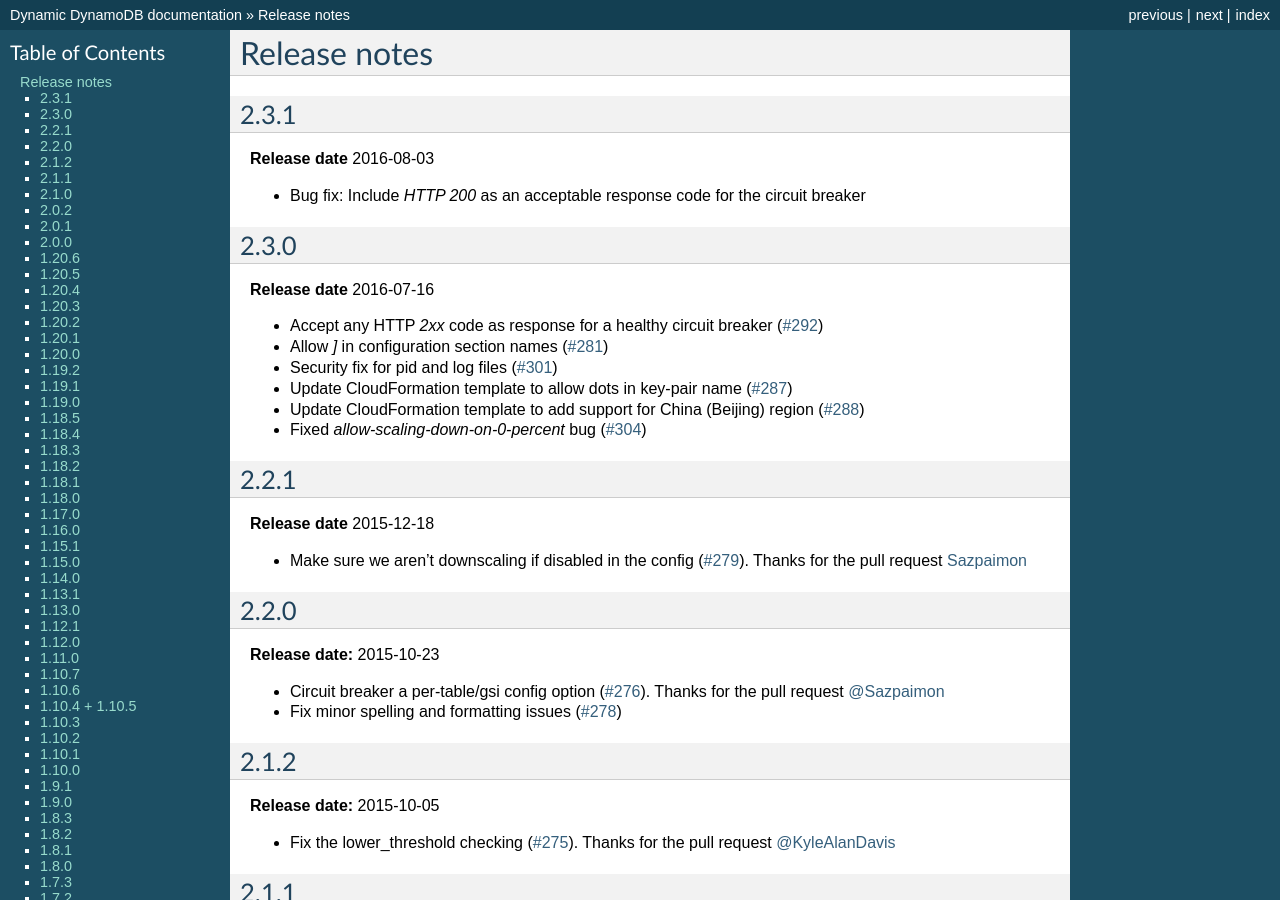
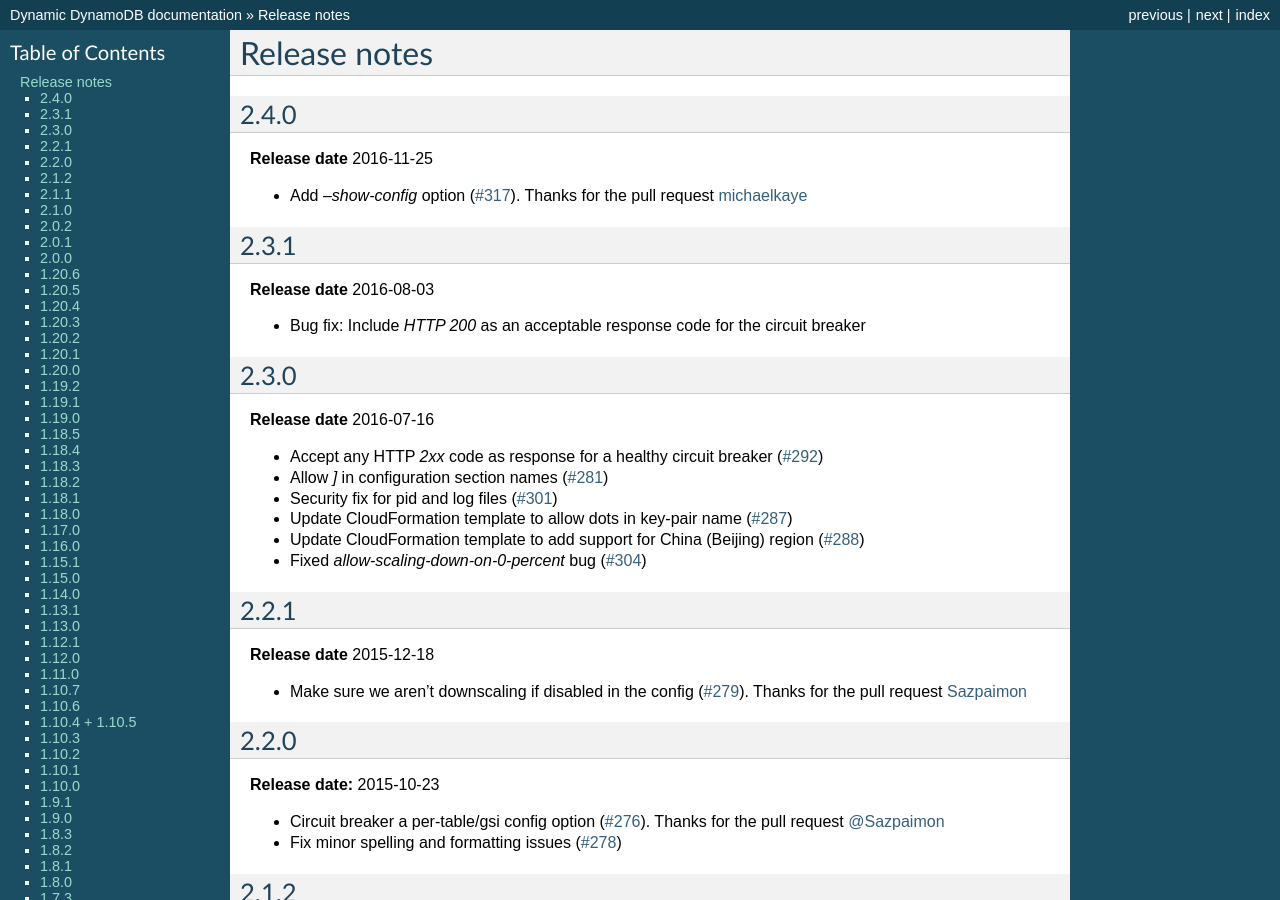
Before and after one commit to sebdah/dynamic-dynamodb, a Sphinx documentation site: the page built from docs/release_notes.rst, in a window 1280 px wide and 900 px high. Built offline with Sphinx 7.4.7, drawn with Linux system fonts in a browser that asks for light colours; the version number could not be read and is left out.

Commit message:
Update release notes for 2.4.0

```diff
--- a/docs/release_notes.rst
+++ b/docs/release_notes.rst
@@ -1,5 +1,12 @@
 Release notes
 =============
+
+2.4.0
+-----
+
+**Release date** 2016-11-25
+
+- Add `--show-config` option (`#317 <https://github.com/sebdah/dynamic-dynamodb/pull/317>`__). Thanks for the pull request `michaelkaye <https://github.com/michaelkaye>`__
 
 2.3.1
 -----
```
